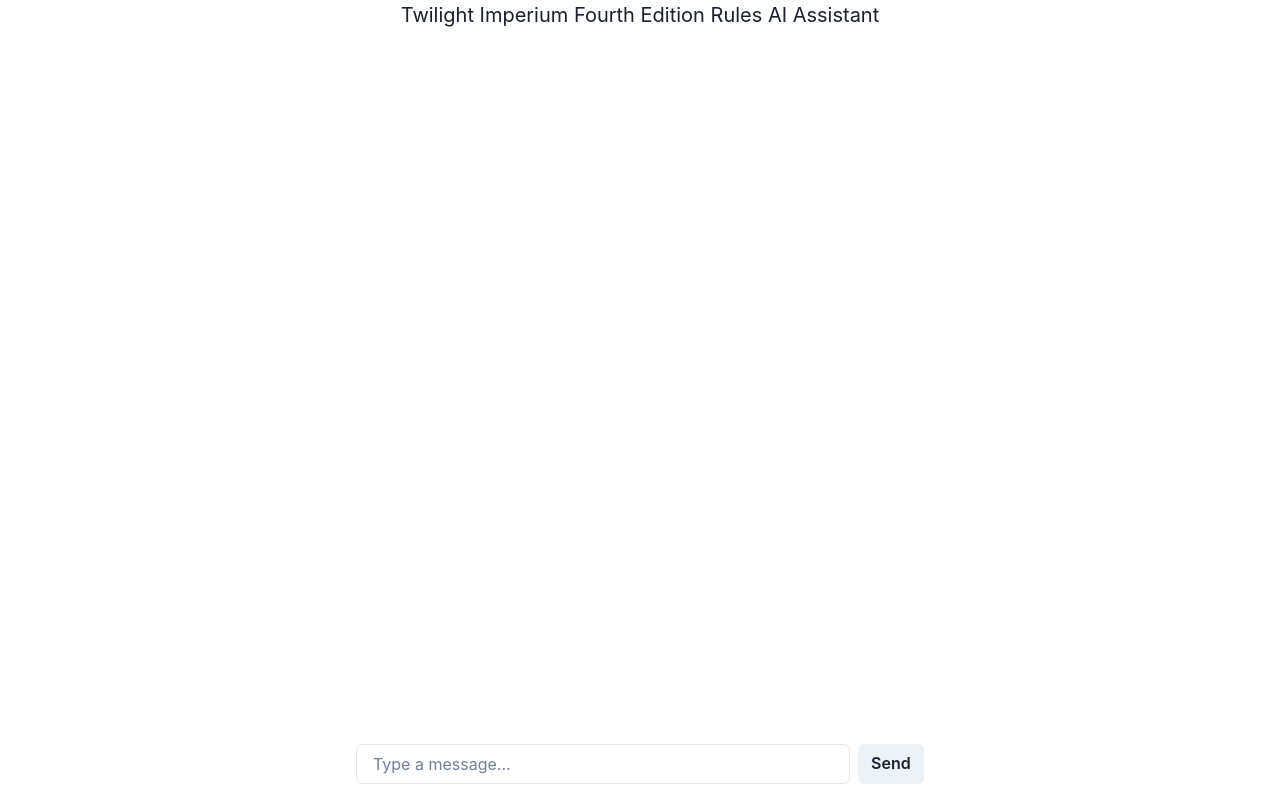
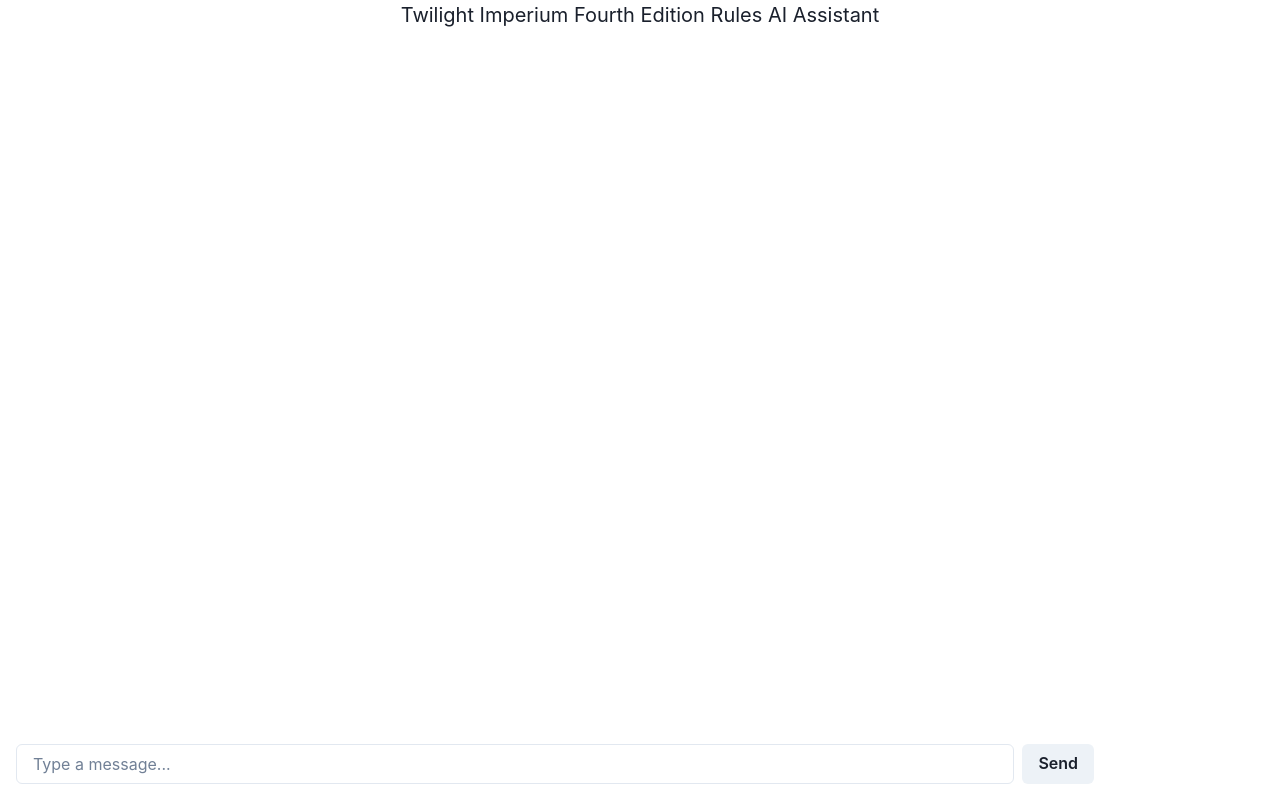
Before and after one commit to ruozzy66/Pinecone-Assistant, a React (Create React App) app: page / in a window 1280 px wide. Built offline with nearby package versions, Linux system fonts and the light colour scheme.

Commit message:
This implementation should make the file names in the chatbot response clickable

```diff
--- a/src/App.js
+++ b/src/App.js
@@ -59,7 +59,7 @@
         <Text fontSize="xl" textAlign="center" position="fixed" top="0" left="50%" transform="translateX(-50%)" width="100%" backgroundColor="white" zIndex="1000">
           Twilight Imperium Fourth Edition Rules AI Assistant
         </Text>
-        <Box mt="50px" flex={1} display="flex" flexDirection="column">
+        <Box mt="50px" flex={1} display="flex" flexDirection="column" justifyContent="space-between">
           <VStack
             spacing={4}
             align="stretch"
@@ -99,13 +99,14 @@
             )}
             <div ref={messagesEndRef} />
           </VStack>
-          <Flex padding={4}>
+          <Flex padding={4} position="fixed" bottom="0" left="50%" transform="translateX(-50%)" width="100%" backgroundColor="white" zIndex="1000">
             <Input
               value={input}
               onChange={(e) => setInput(e.target.value)}
               placeholder="Type a message..."
               onKeyDown={(e) => e.key === 'Enter' && !isLoading && sendMessage()}
               disabled={isLoading}
+              width="80%"
             />
             <Button
               onClick={sendMessage}
```
